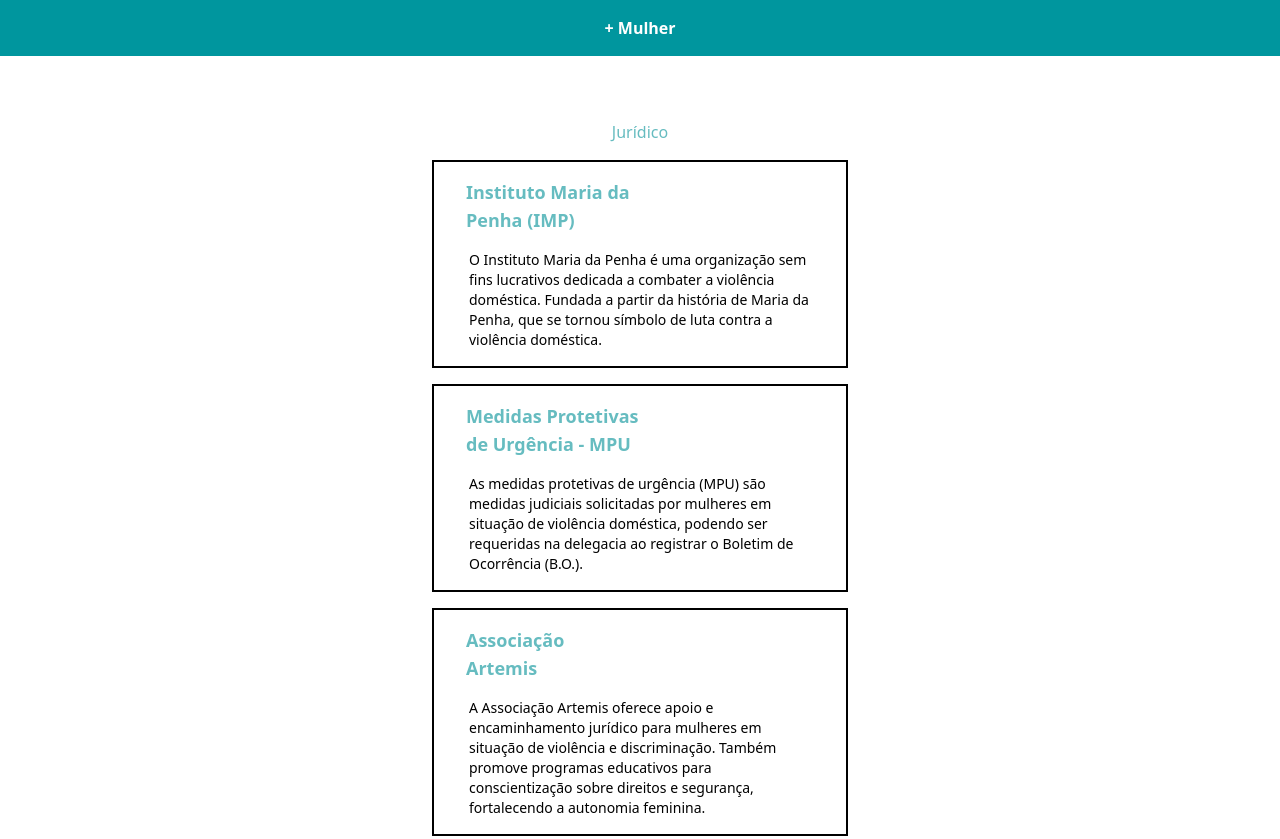
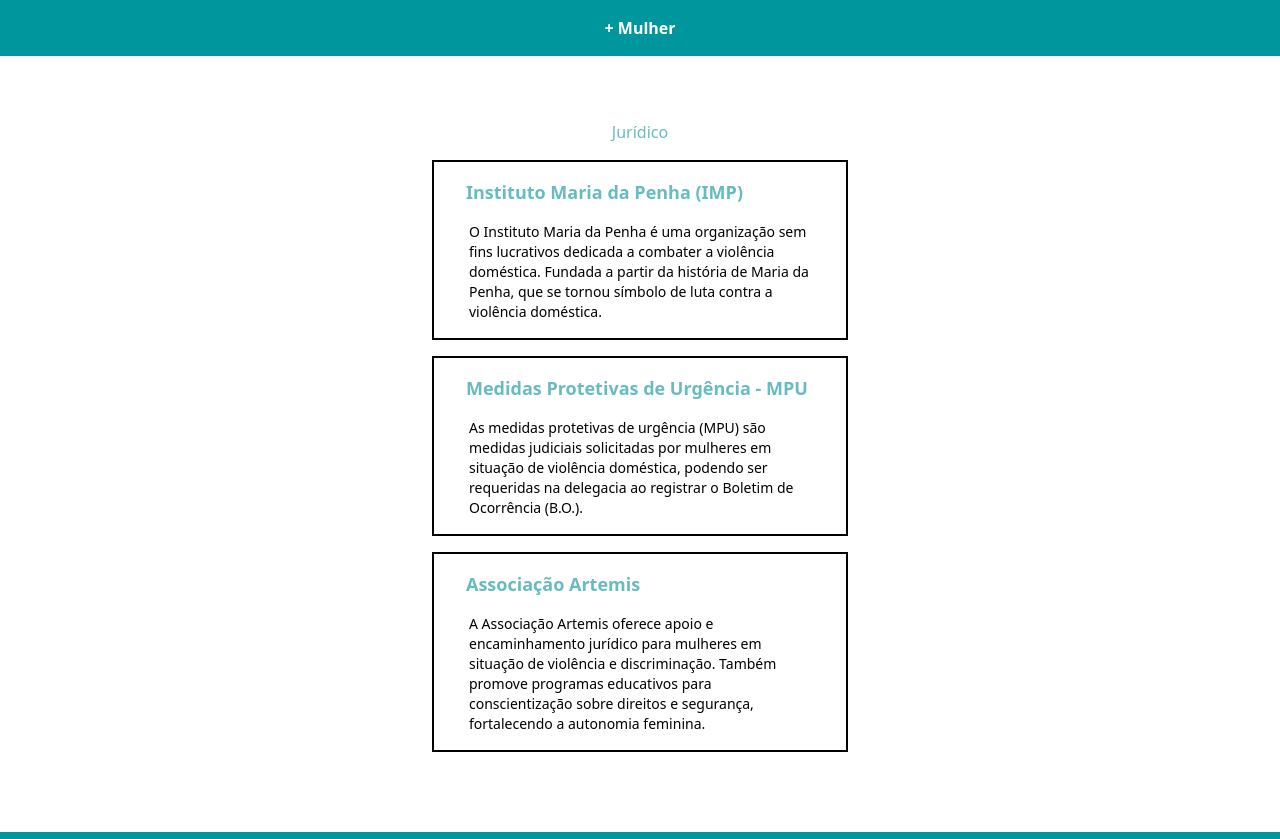
Before and after one commit to LucaisHS/MaisMulher, a website: page juridico.html in a window 1280 px wide. Shown: the top 839 px of the page. Drawn offline with Linux system fonts and the light colour scheme.

Commit message:
Update juridico.html

```diff
--- a/juridico.html
+++ b/juridico.html
@@ -34,8 +34,8 @@
                 <div class="border-2 border-black p-4 flex flex-col justify-between mb-4">
                     <div class="flex">
 
-                        <div class="w-1/2 flex items-center pl-4">
-                            <h2 class="text-[#66BCC0] text-lg font-bold">Instituto Maria da Penha (IMP)</h2>
+                        <div class="flex items-center pl-4">
+                            <h2 class="text-[#66BCC0] text-lg font-bold center">Instituto Maria da Penha (IMP)</h2>
                         </div>
                     </div>
                     <p class="mt-4 text-sm mx-[5%]">
@@ -49,8 +49,8 @@
                 <div class="border-2 border-black p-4 flex flex-col justify-between mb-4">
                     <div class="flex">
 
-                        <div class="w-1/2 flex items-center pl-4">
-                            <h2 class="text-[#66BCC0] text-lg font-bold">Medidas Protetivas de Urgência - MPU</h2>
+                        <div class="flex items-center pl-4">
+                            <h2 class="text-[#66BCC0] text-lg font-bold center">Medidas Protetivas de Urgência - MPU</h2>
                         </div>
                     </div>
                     <p class="mt-4 text-sm mx-[5%]">
@@ -64,8 +64,8 @@
                 <div class="border-2 border-black p-4 flex flex-col justify-between mb-4">
                     <div class="flex">
 
-                        <div class="w-1/2 flex items-center pl-4">
-                            <h2 class="text-[#66BCC0] text-lg font-bold">Associação Artemis</h2>
+                        <div class="flex items-center pl-4">
+                            <h2 class="text-[#66BCC0] text-lg font-bold center">Associação Artemis</h2>
                         </div>
                     </div>
                     <p class="mt-4 text-sm mx-[5%]">
```
